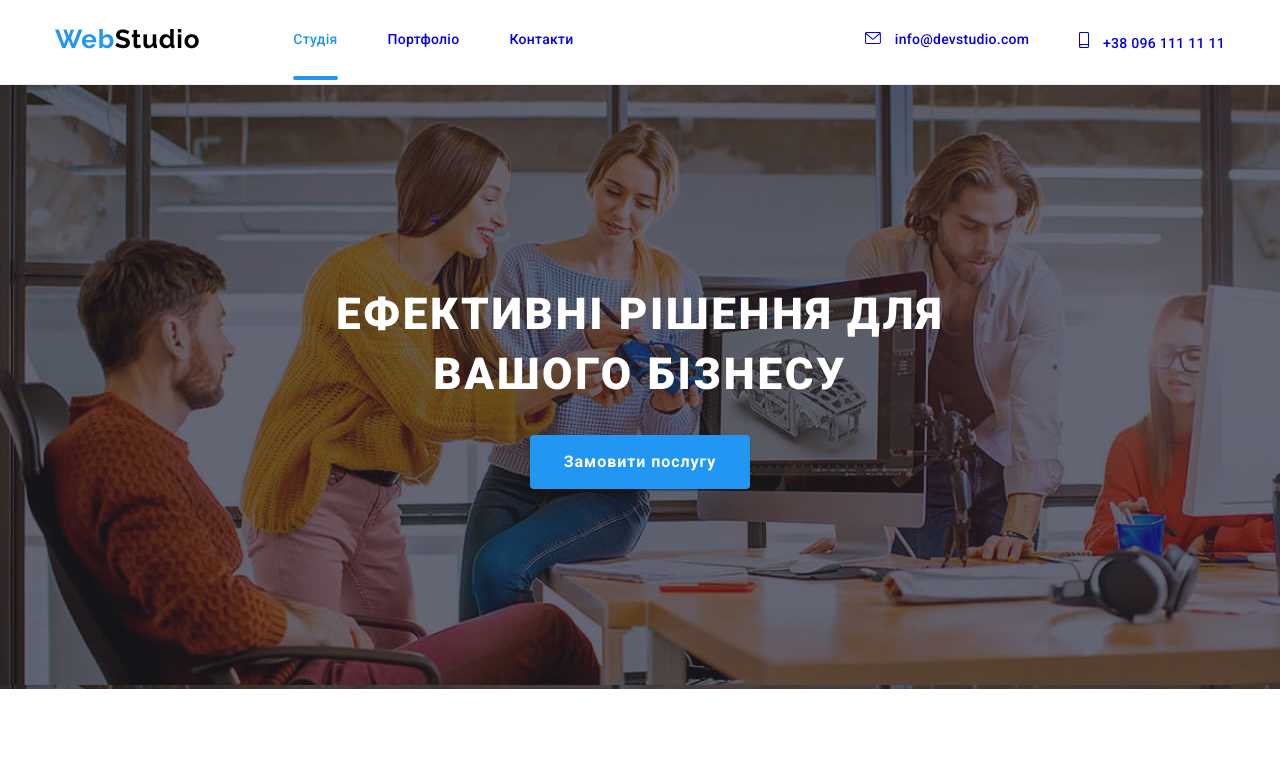
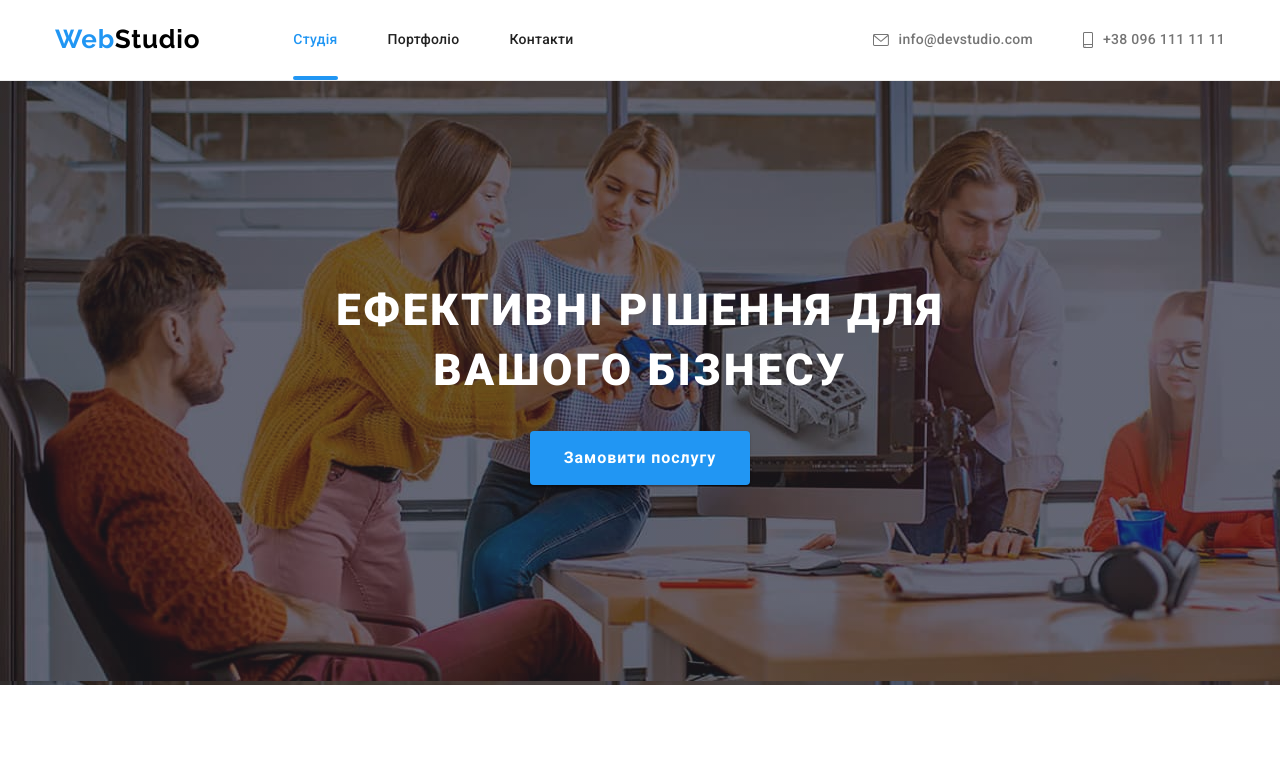
Before and after one commit to MaksymChukhrai/goit-markup-hw-07, a plain HTML site: page index.html in a window 1280 px wide. Shown: the top 775 px of the page. Drawn offline with nearby package versions, Linux system fonts and the light colour scheme; files that its build step writes are made by us from their sources.

Commit message:
Add files via upload

```diff
--- a/sass/utils/_header.scss
+++ b/sass/utils/_header.scss
@@ -35,6 +35,12 @@
     /* margin-right: auto; */
     margin-left: 93px;
   }
+  .header__contacts {
+    color: var(--primary-grey-color);
+    display: inline-flex;
+    align-items: center;
+    transition: color var(--transition-speed);
+  }
   .header__list-nav,
   .header__contacts-nav,
   .header__contacts-item{
@@ -62,6 +68,10 @@ a.header__contacts:focus {
 a.header__links:hover,
 a.header__links:focus {
   color: var(--accent-color);
+}
+a.header__links {
+  color: var(--primary-text-color);
+  transition: color var(--transition-speed);
 }
 .header__link-current {
     color: var(--accent-color);
```
